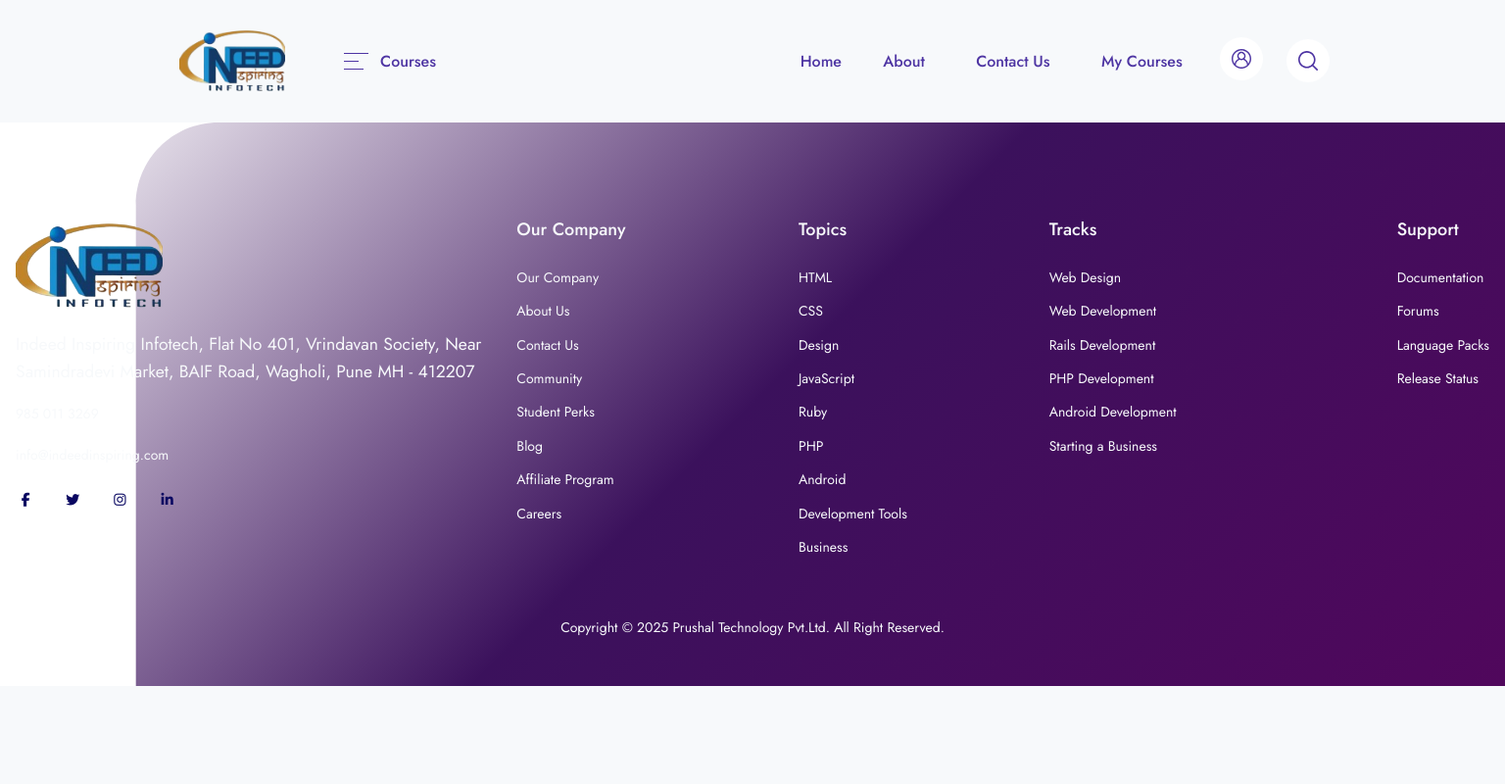
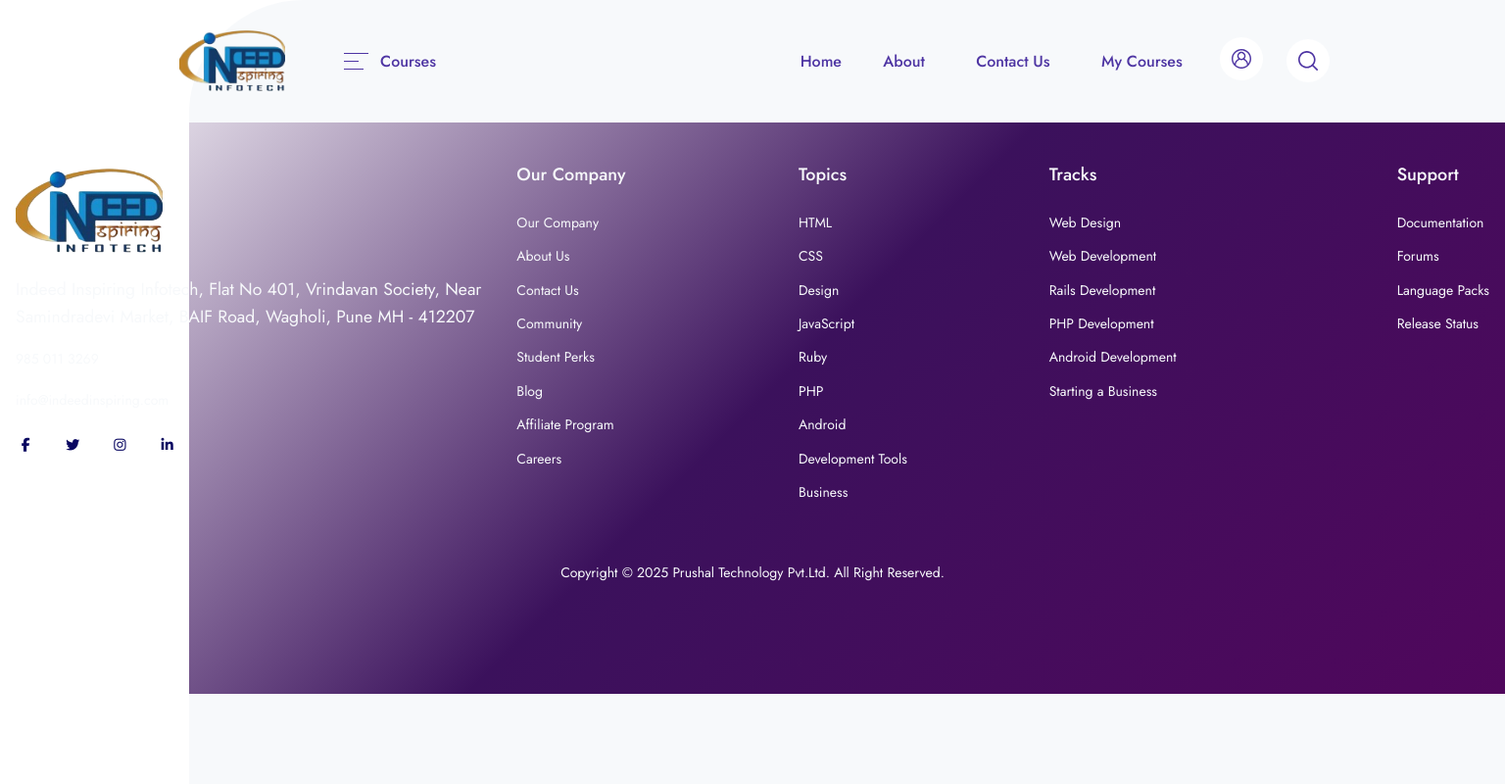
Before and after one commit to Priyanshu2sh/Indeed-LMS, a Django app: page /base in a window 1536 px wide. Shown: the whole page at 98% size. Run offline with Django 5.2, Linux system fonts and the light colour scheme; data that the repository does not hold is empty; some libraries are stand-ins or nearby versions.

Commit message:
footer responsive done

```diff
--- a/templates/components/footer.html
+++ b/templates/components/footer.html
@@ -6,13 +6,20 @@
   width: 100%;
   overflow: hidden;
 }
+@media (min-width: 1400px) {
+  footer {
+    padding-top: 6rem;
+    padding-bottom: 4rem;
+  }
+}
+
 
 </style>
 <!-- FOOTER
     ================================================== -->
 
 
- <footer class="pt-8 pt-md-11 position-relative" style="background: linear-gradient(135deg,rgb(255, 255, 255),rgb(59, 17, 92),rgb(80, 7, 92)); color: #ffffff;">
+ <footer class="pt-5 pt-md-7" style="background: linear-gradient(135deg,rgb(255, 255, 255),rgb(59, 17, 92),rgb(80, 7, 92)); color: #ffffff;">
 
 
         <!-- Shape -->
```
